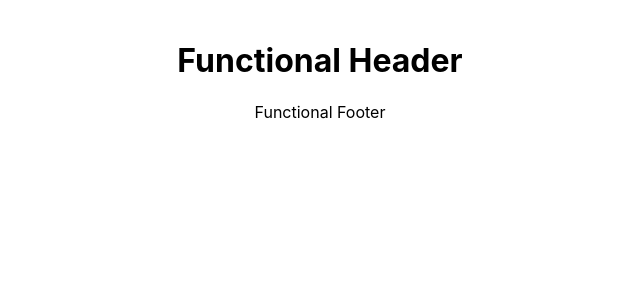
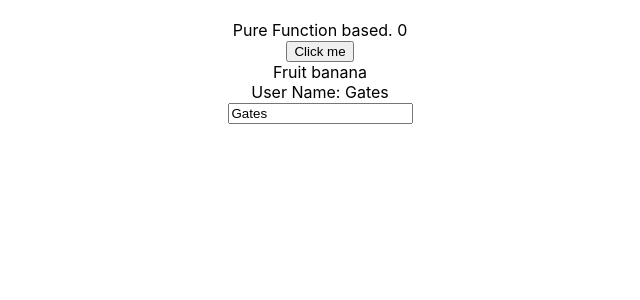
Before and after one commit to akbaruddin/react-apps, a React (Create React App) app: page / in a window 1280 px wide. Shown: the top 300 px of the page, without its empty margins (320-960 px from the left). Built offline with nearby package versions, Linux system fonts and the light colour scheme.

Commit message:
Lesson 08 Hooks in Function Based Components

```diff
--- a/src/App.js
+++ b/src/App.js
@@ -1,20 +1,30 @@
-import React from 'react';
+import React, { useState } from 'react';
 import './App.css';
 
-// simple props pass
-const Header = (props) => <h1>{props.name}</h1>
+const App = () => {
+  // Declare a new state variable, which we'll call "count"
+  // count is value holder
+  // setCount is function for update value
+  // useState extract into two part 1. variable(count) and 2. function(setCount), passing parameter is initial value
+  const [count, setCount] = useState(0);
+  const [fruit] = useState('banana');
+  const [user, setUser] = useState({ name: 'Gates' })
 
-// extract method for props
-const Footer = ({ name }) => <footer>{name}</footer>
-
-
-function App() {
   return (
     <div className="App">
-      <Header name="Functional Header"/>
-      <Footer name="Functional Footer" />
+      Pure Function based. {count}
+      <br />
+      <button onClick={() => setCount(count + 1)}>
+        Click me
+      </button>
+      <br />
+      Fruit {fruit}
+      <br />
+      User Name: {user.name}
+      <br />
+      <input value={user.name} onChange={(e) => setUser({ name: e.target.value})} />
     </div>
-  );
+  )
 }
 
 export default App;
```
Also changed, not shown: 1 other file (tests, documents, lock files or other folders).
